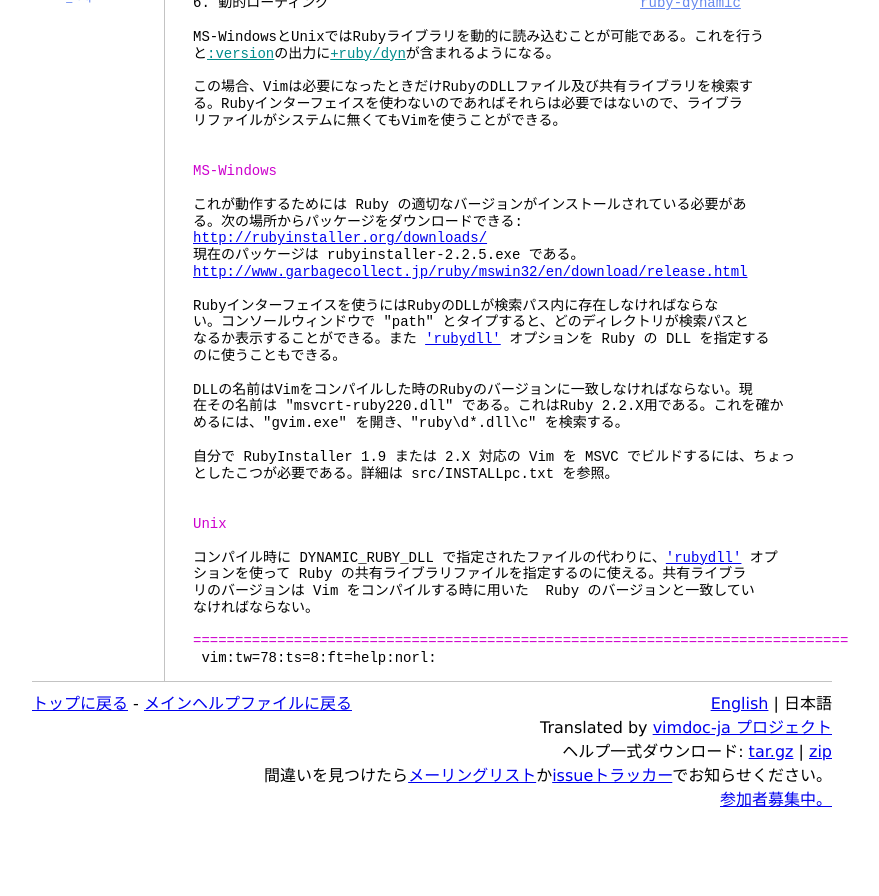
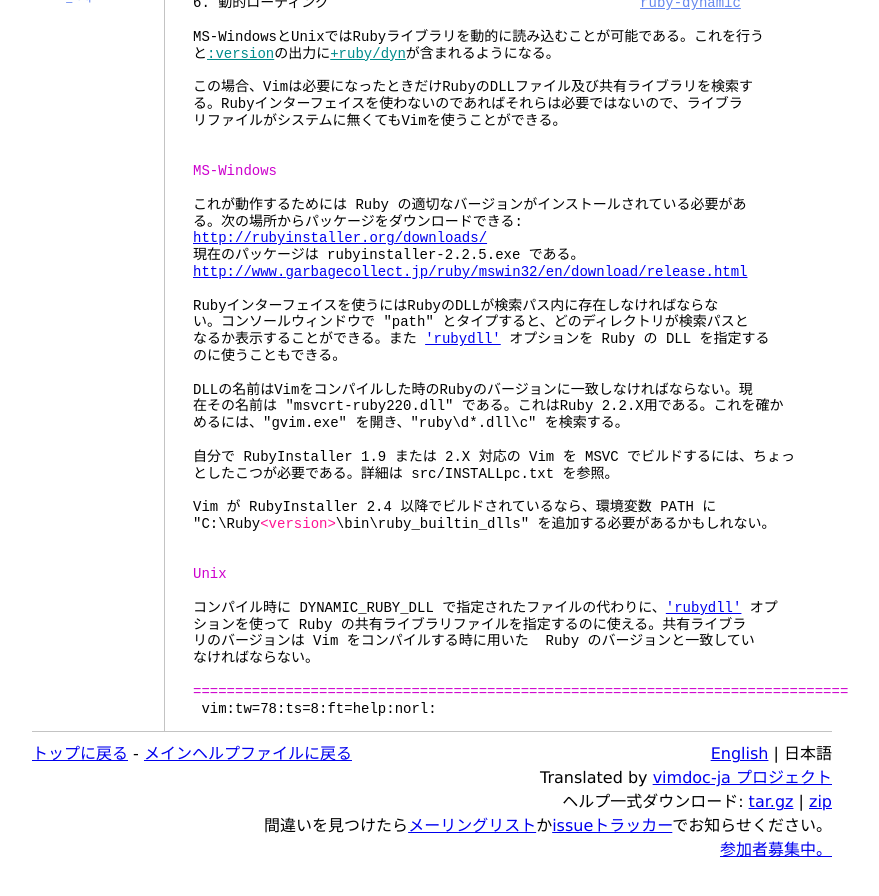
Before and after one commit to vim-jp/vimdoc-ja, a Jekyll site: the page built from if_ruby.html, in a window 1280 px wide and 900 px high, scrolled down 3429 px. Shown: the top 896 px of the window, without its empty margins (208-1087 px from the left). Built offline with Jekyll 4.4.1, drawn with Linux system fonts in a browser that asks for light colours; nearby versions of some CDN libraries; comment, search, counter and statistics services are not loaded; before the commit the page ends 4279 px from its top, so only the background shows below that; some of the changed text lies outside the part shown.

Commit message:
Generated by Travis JOB 810.1
https://travis-ci.org/vim-jp/vimdoc-ja-working/builds/389025363

```diff
--- a/if_ruby.html
+++ b/if_ruby.html
@@ -3,7 +3,7 @@
 helpname: 'if_ruby'
 ---
 <div id='vimCodeElement'>
-<a class="Constant" href="if_ruby.html" name="if_ruby.txt">if_ruby.txt</a>&nbsp;&nbsp; For&nbsp;<span class="Identifier">Vim バージョン 8.0.</span>&nbsp;&nbsp;Last change: 2016 Sep 01<br>
+<a class="Constant" href="if_ruby.html" name="if_ruby.txt">if_ruby.txt</a>&nbsp;&nbsp; For&nbsp;<span class="Identifier">Vim バージョン 8.1.</span>&nbsp;&nbsp;Last change: 2018 Mar 15<br>
 <br>
 <br>
 &nbsp;&nbsp;&nbsp;&nbsp;&nbsp;&nbsp;&nbsp;&nbsp;&nbsp;&nbsp;&nbsp;&nbsp;&nbsp;&nbsp;&nbsp;&nbsp; VIM リファレンスマニュアル&nbsp;&nbsp;&nbsp;&nbsp;by Shugo Maeda<br>
@@ -224,6 +224,9 @@
 自分で RubyInstaller 1.9 または 2.X 対応の Vim を MSVC でビルドするには、ちょっ<br>
 としたこつが必要である。詳細は src/INSTALLpc.txt を参照。<br>
 <br>
+Vim が RubyInstaller 2.4 以降でビルドされているなら、環境変数 PATH に<br>
+&quot;C:\Ruby<span class="Special">&lt;version&gt;</span>\bin\ruby_builtin_dlls&quot; を追加する必要があるかもしれない。<br>
+<br>
 <br>
 <span class="PreProc">Unix</span><br>
 <br>
```
